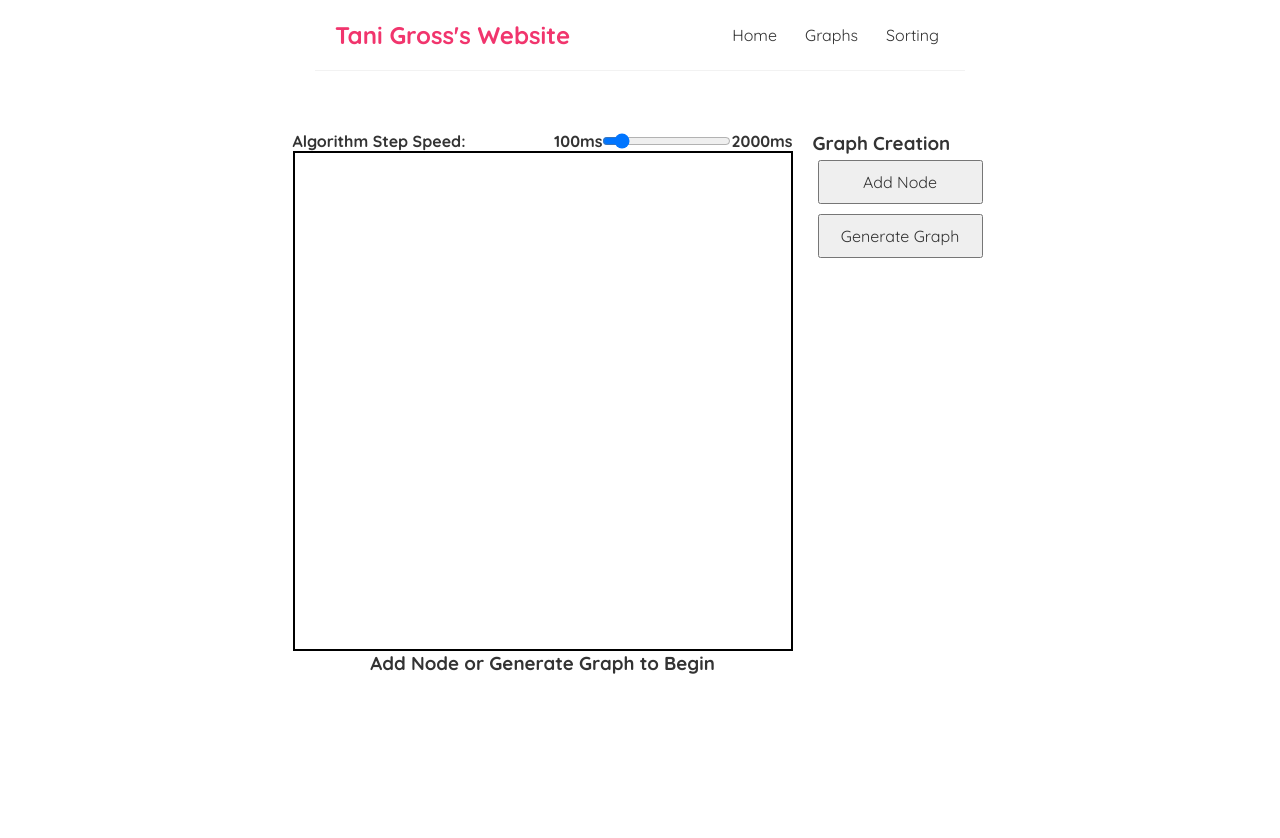
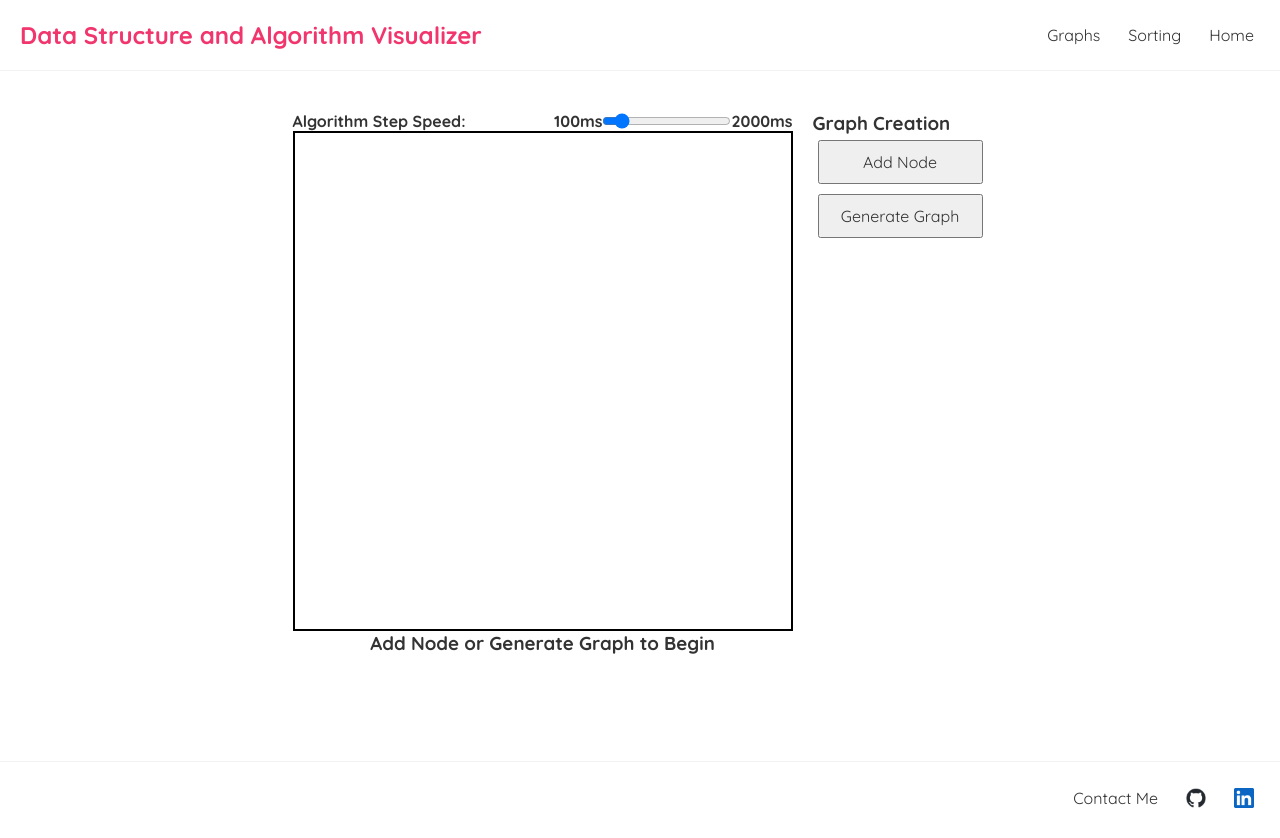
Before and after one commit to tani-gross/visualizer, a React (Create React App) app in the folder Visusalizer Project/: page /graphs in a window 1280 px wide. Before the commit the page ends 800 px from the top, so only its background shows below. Built offline with nearby package versions, Linux system fonts and the light colour scheme.

Commit message:
added footer

```diff
--- a/Visusalizer Project/src/App.js
+++ b/Visusalizer Project/src/App.js
@@ -2,6 +2,7 @@ import NavBar from './Components/Navbar';
 import Home from './Components/Home';
 import Sorting from './Components/Sorting';
 import Graphs from './Components/Graphs';
+import BottomBar from './Components/BottomBar';
 
 import {BrowserRouter , Route, Routes} from 'react-router-dom';
 
@@ -16,9 +17,9 @@ function App() {
             <Route path = "/" element={<Home />} />
             <Route path = "/sorting" element={<Sorting />} />
             <Route path = "/graphs" element={<Graphs />} />
-
           </Routes>
         </div>
+        <BottomBar />
       </div>
     </BrowserRouter>
   );
--- /dev/null
+++ b/Visusalizer Project/src/Components/BottomBar.js
@@ -0,0 +1,31 @@
+import { Link } from "react-router-dom";
+import Github from "../Logo Pics/Github.png"
+import LinkedIn from "../Logo Pics/LinkedIn.png"
+
+const BottomBar = () => {
+    const copyToClipboard = (text) => {
+        navigator.clipboard.writeText(text).then(() => {
+            alert('Email address copied to clipboard!');
+        }).catch(err => {
+            console.error('Failed to copy: ', err);
+        });
+    };
+
+    return (
+        <nav className="navbar-bottom navbar">
+            <div onClick={()=> copyToClipboard("jgross5@mail.yu.edu")}className="links contact-me">
+                <Link to="/graphs">Contact Me</Link>
+            </div>
+
+            <a href = "https://github.com/tani-gross" target="_blank" rel="noopener noreferrer">
+                <img className = "logo-image" src = {Github} alt = "Github Logo" />
+            </a>
+            <a href = "https://www.linkedin.com/in/tanigross/" target="_blank" rel="noopener noreferrer">
+                <img className = "logo-image" src = {LinkedIn} alt = "LinkedIn Logo" />
+            </a>
+
+        </nav>
+    );
+}
+
+export default BottomBar;
--- a/Visusalizer Project/src/Components/Navbar.js
+++ b/Visusalizer Project/src/Components/Navbar.js
@@ -2,12 +2,12 @@ import { Link } from "react-router-dom";
 
 const NavBar = () => {
     return (
-        <nav className="navbar">
-            <h1>Tani Gross's Website</h1>
+        <nav className="navbar-top navbar">
+            <h1>Data Structure and Algorithm Visualizer</h1>
             <div className="links">
-                <Link to="/">Home</Link>
                 <Link to="/graphs">Graphs</Link>
                 <Link to="/sorting">Sorting</Link>
+                <Link to="/">Home</Link>
             </div>
         </nav>
     );
--- a/Visusalizer Project/src/index.css
+++ b/Visusalizer Project/src/index.css
@@ -8,16 +8,21 @@
   box-sizing: border-box;
 }
 
-.navbar {
+/* Navigation Bar Styles */
+.navbar{
   padding: 20px;
   display: flex;
   align-items: center;
-  max-width: 650px;
   margin: 0 auto;
+}
+
+.navbar-top {
   border-bottom: 1px solid #f2f2f2;
 }
 
-/* Navigation Bar Styles */
+.navbar-bottom{
+  border-top: 1px solid #f2f2f2;
+}
 
 .navbar h1 {
   color: #f1356d;
@@ -25,6 +30,10 @@
 
 .navbar .links {
   margin-left: auto;
+}
+
+.navbar-bottom .contact-me {
+  margin-top: -5px;
 }
 
 .navbar a {
@@ -37,12 +46,18 @@
   color: #f1356d;
 }
 
+.logo-image {
+  width: 20px;
+  background-size: 10px;
+  margin-left: 0px;
+}
+
 /* Sorting Page Styles */
 
 .content {
   max-width: 600px;
   margin: 40px auto;
-  padding: 20px;
+  height: 610px;
 }
 
 .sorting-main-container {
@@ -268,3 +283,5 @@
   background: #4CAF50;
   cursor: pointer;
 }
+
+/* Home Page Styles */
```
Also changed, not shown: Visusalizer Project/src/Logo Pics/Github.png (added), Visusalizer Project/src/Logo Pics/LinkedIn.png (added).
